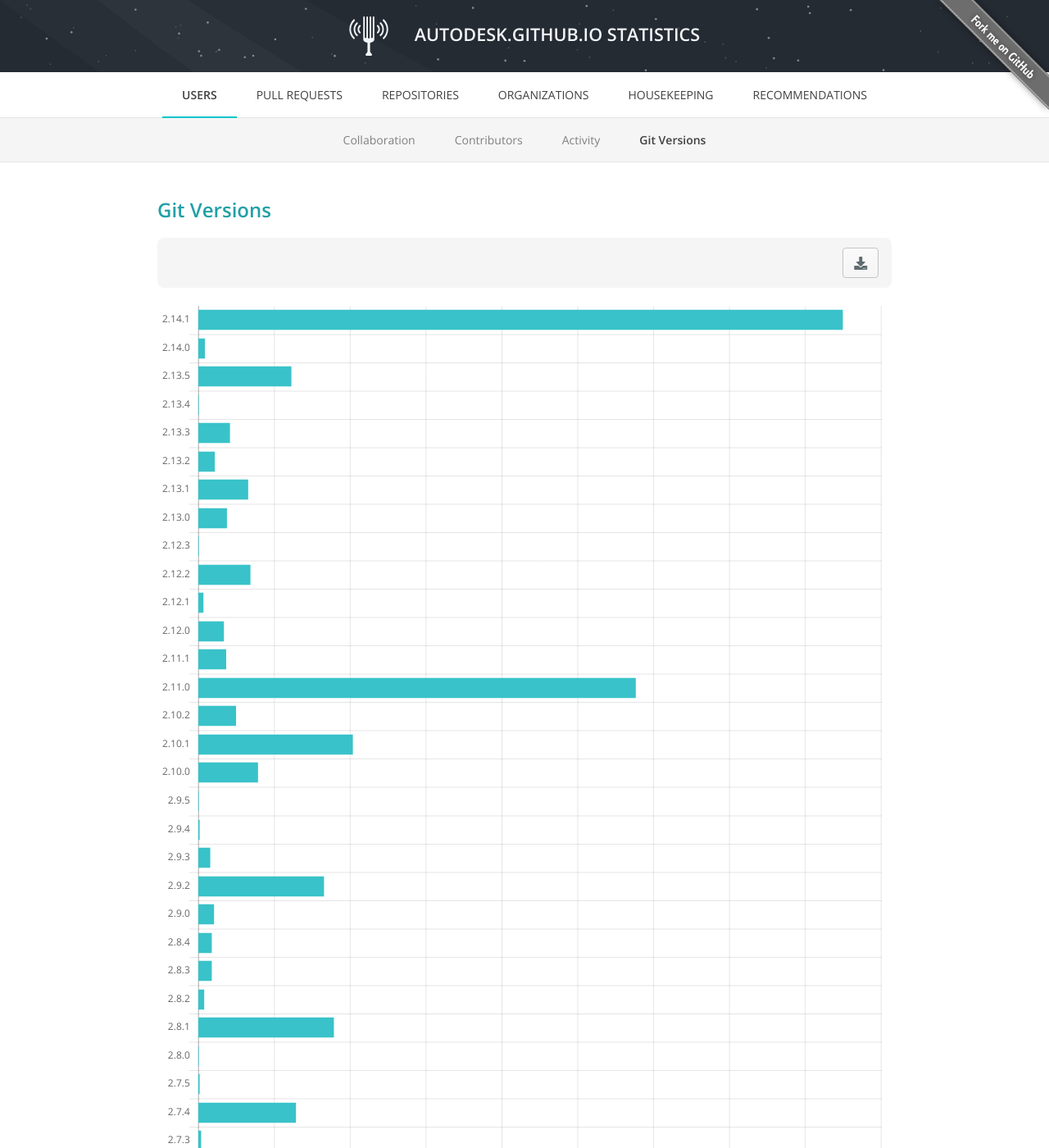
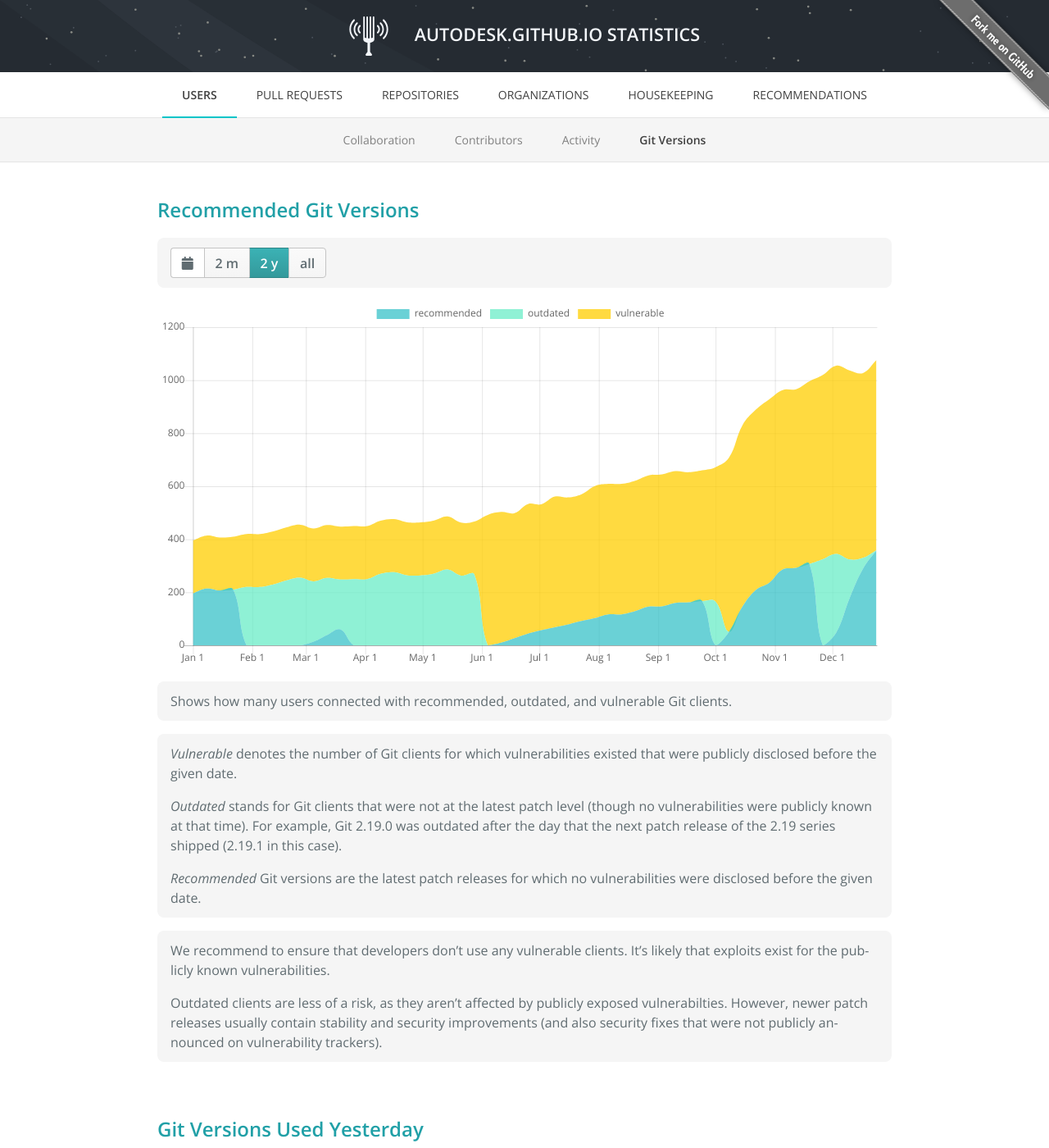
Before and after one commit to Autodesk/hubble, a Jekyll site: the page built from docs/users-git-versions.html, in a window 1280 px wide and 1400 px high. Shown: the whole window at 82% size. Built offline with Jekyll 4.4.1, drawn with Linux system fonts in a browser that asks for light colours; nearby versions of some CDN libraries.

Commit message:
Implement recommended Git versions chart
This adds a chart that shows how many users are using Git clients that
are recommended, outdated, and vulnerable as a stacked area chart.

The chart obtains its data from the previously introduced Git release
database and uses an area chart for visualizing the results. The actual
recommended Git versions chart is built on top of the area chart and
performs only the operations necessary to prepare the data accordingly.

The unit tests cover the correct computation of how many versions were
recommended, outdated, and vulnerable at a given date based on recorded
usage data.

```diff
--- a/docs/assets/js/charts.js
+++ b/docs/assets/js/charts.js
@@ -16,6 +16,7 @@
 {% include_relative _partials/chart-table.js %}
 {% include_relative _partials/chart-chord.js %}
 {% include_relative _partials/chart-area.js %}
+{% include_relative _partials/chart-recommended-git-versions.js %}
 
 $(window).bind('load', function()
 {
@@ -84,6 +85,9 @@ $(window).bind('load', function()
                         case 'chord':
                             createChordChart(canvas, actionBar);
                             break;
+                        case 'recommended-git-versions':
+                            new RecommendedGitVersionsChart(canvas, actionBar).render();
+                            break;
                     }
                 });
 
--- a/docs/users-git-versions.html
+++ b/docs/users-git-versions.html
@@ -5,7 +5,38 @@ permalink: /users-git-versions
 ---
 
 <div class="chart-placeholder">
-	<h3>Git Versions</h3>
+	<h3>Recommended Git Versions</h3>
+	<canvas data-type="recommended-git-versions"></canvas>
+	<div class="info-box">
+		<p>
+			Shows how many users connected with recommended, outdated, and vulnerable Git clients.
+		</p>
+	</div>
+	<div class="info-box">
+		<p>
+			<em>Vulnerable</em> denotes the number of Git clients for which vulnerabilities existed that were publicly disclosed before the given date.
+		</p>
+		<p>
+			<em>Outdated</em> stands for Git clients that were not at the latest patch level (though no vulnerabilities were publicly known at that time). For example, Git 2.19.0 was outdated after the day that the next patch release of the 2.19 series shipped (2.19.1 in this case).
+		</p>
+		<p>
+			<em>Recommended</em> Git versions are the latest patch releases for which no vulnerabilities were disclosed before the given date.
+		</p>
+	</div>
+	<div class="info-box">
+		<p>
+			We recommend to ensure that developers don’t use any vulnerable clients.
+			It’s likely that exploits exist for the publicly known vulnerabilities.
+		</p>
+		<p>
+			Outdated clients are less of a risk, as they aren’t affected by publicly exposed vulnerabilties.
+			However, newer patch releases usually contain stability and security improvements (and also security fixes that were not publicly announced on vulnerability trackers).
+		</p>
+	</div>
+</div>
+
+<div class="chart-placeholder">
+	<h3>Git Versions Used Yesterday</h3>
 	<canvas
 		data-url="{{ site.dataURL }}/git-versions.tsv"
 		data-type="list"
```
Also changed, not shown: docs/assets/js/_partials/chart-recommended-git-versions.js (added, +118 -0 lines), docs/spec/chart-recommended-git-versions.js (added, +51 -0 lines), docs/spec/karma.conf.js (+2 -1 lines).
